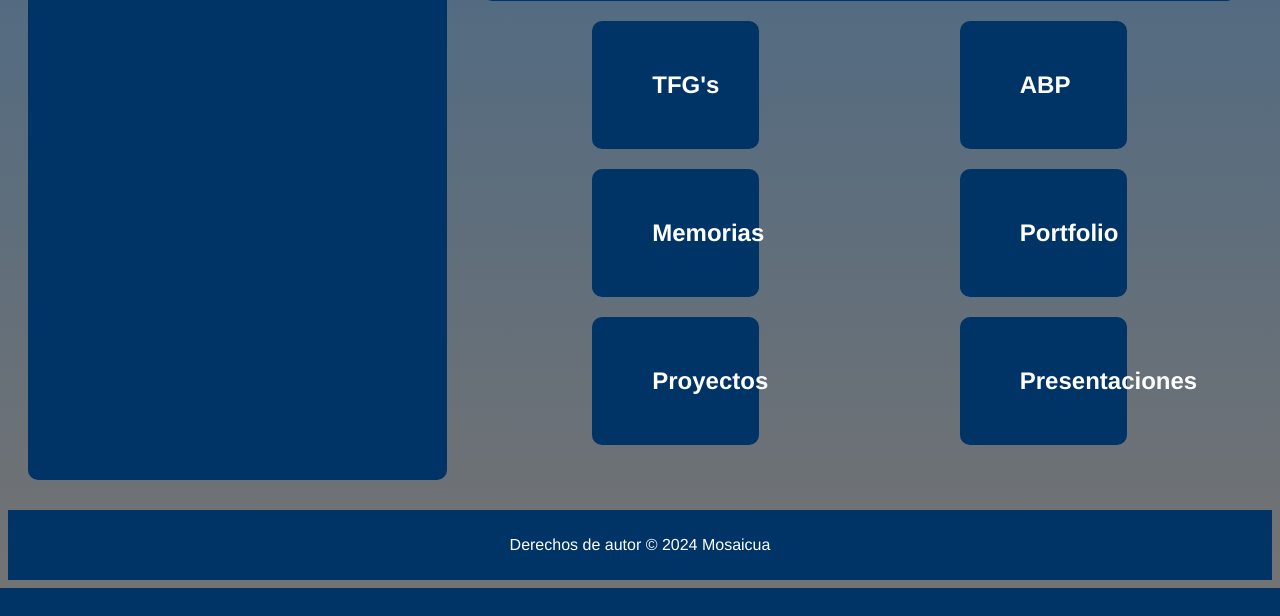
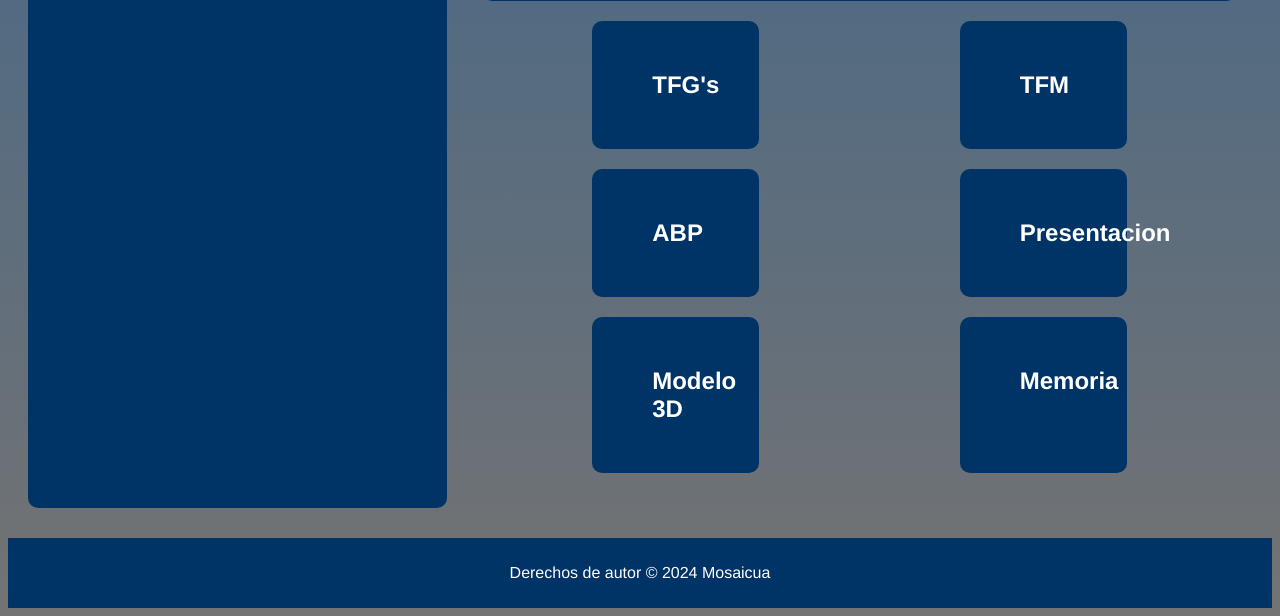
Before and after one commit to Gpdos/ua, a PHP site: page / in a window 1280 px wide. Shown: the part 982-1598 px from the top of the page. Before the commit the page ends 1570 px from the top, so only its background shows below. Run offline with PHP 8.4, Linux system fonts and the light colour scheme; data comes from the database, SQL or seed files in the repository; some libraries are stand-ins or nearby versions; some web fonts are replaced.

Commit message:
redireccion

```diff
--- a/index.php
+++ b/index.php
@@ -142,7 +142,7 @@ $conn->close();
 
             <div id="div_abj">
                 <div>
-                    <a href="buscar.php">
+                    <a href="buscar.php?1">
                         <div>
                             <h2>TFG's</h2>
                         </div>
@@ -150,7 +150,15 @@ $conn->close();
                 </div>
 
                 <div>
-                    <a href="buscar.php">
+                    <a href="buscar.php?2">
+                        <div>
+                            <h2>TFM</h2>
+                        </div>
+                    </a>
+                </div>
+
+                <div>
+                    <a href="buscar.php?3">
                         <div>
                             <h2>ABP</h2>
                         </div>
@@ -158,33 +166,25 @@ $conn->close();
                 </div>
 
                 <div>
-                    <a href="buscar.php">
+                    <a href="buscar.php?4">
                         <div>
-                            <h2>Memorias</h2>
+                            <h2>Presentacion</h2>
                         </div>
                     </a>
                 </div>
 
                 <div>
-                    <a href="buscar.php">
+                    <a href="buscar.php?5">
                         <div>
-                            <h2>Portfolio</h2>
+                            <h2>Modelo 3D</h2>
                         </div>
                     </a>
                 </div>
 
                 <div>
-                    <a href="buscar.php">
+                    <a href="buscar.php?6">
                         <div>
-                            <h2>Proyectos</h2>
-                        </div>
-                    </a>
-                </div>
-
-                <div>
-                    <a href="buscar.php">
-                        <div>
-                            <h2>Presentaciones</h2>
+                            <h2>Memoria</h2>
                         </div>
                     </a>
                 </div>
```
